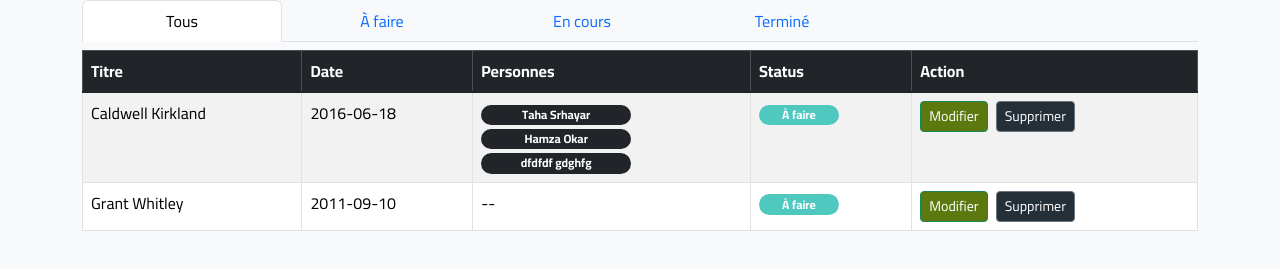
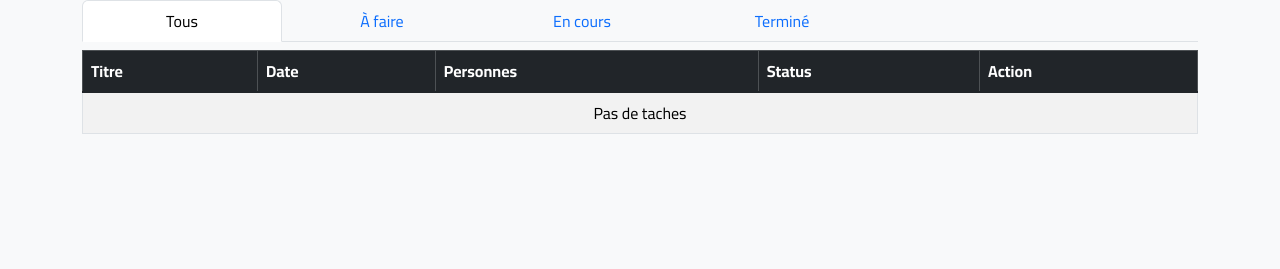
Before and after one commit to tsrhayar/todo-react, a React (Create React App) app: page / in a window 1280 px wide. Shown: the part 507-776 px from the top of the page. Built offline with nearby package versions, Linux system fonts and the light colour scheme.

Commit message:
initial state

```diff
--- a/src/App.js
+++ b/src/App.js
@@ -3,25 +3,25 @@ import { useState } from "react";
 import { v4 as uuid } from "uuid";
 import Tasks from "./components/Tasks";
 
-// const initialState = JSON.parse(localStorage.getItem("tasks")) || [];
-const initialState = [
-  {
-    id: "6d8562c1-6968-4784-a368-b381d4557cdb",
-    titleTask: "Caldwell Kirkland",
-    dateTask: "2016-06-18",
-    status: "todo",
-    users: ["Taha Srhayar", "Hamza Okar", "dfdfdf gdghfg"],
-    isEdited: false,
-  },
-  {
-    id: "fbeff785-013a-474f-9545-ba1a20a5e561",
-    titleTask: "Grant Whitley",
-    dateTask: "2011-09-10",
-    status: "todo",
-    users: [],
-    isEdited: false,
-  },
-];
+const initialState = JSON.parse(localStorage.getItem("tasks")) || [];
+// const initialState = [
+//   {
+//     id: "6d8562c1-6968-4784-a368-b381d4557cdb",
+//     titleTask: "Caldwell Kirkland",
+//     dateTask: "2016-06-18",
+//     status: "todo",
+//     users: ["Taha Srhayar", "Hamza Okar", "dfdfdf gdghfg"],
+//     isEdited: false,
+//   },
+//   {
+//     id: "fbeff785-013a-474f-9545-ba1a20a5e561",
+//     titleTask: "Grant Whitley",
+//     dateTask: "2011-09-10",
+//     status: "todo",
+//     users: [],
+//     isEdited: false,
+//   },
+// ];
 
 function App() {
   const [tasks, setTasks] = useState(initialState);
```
